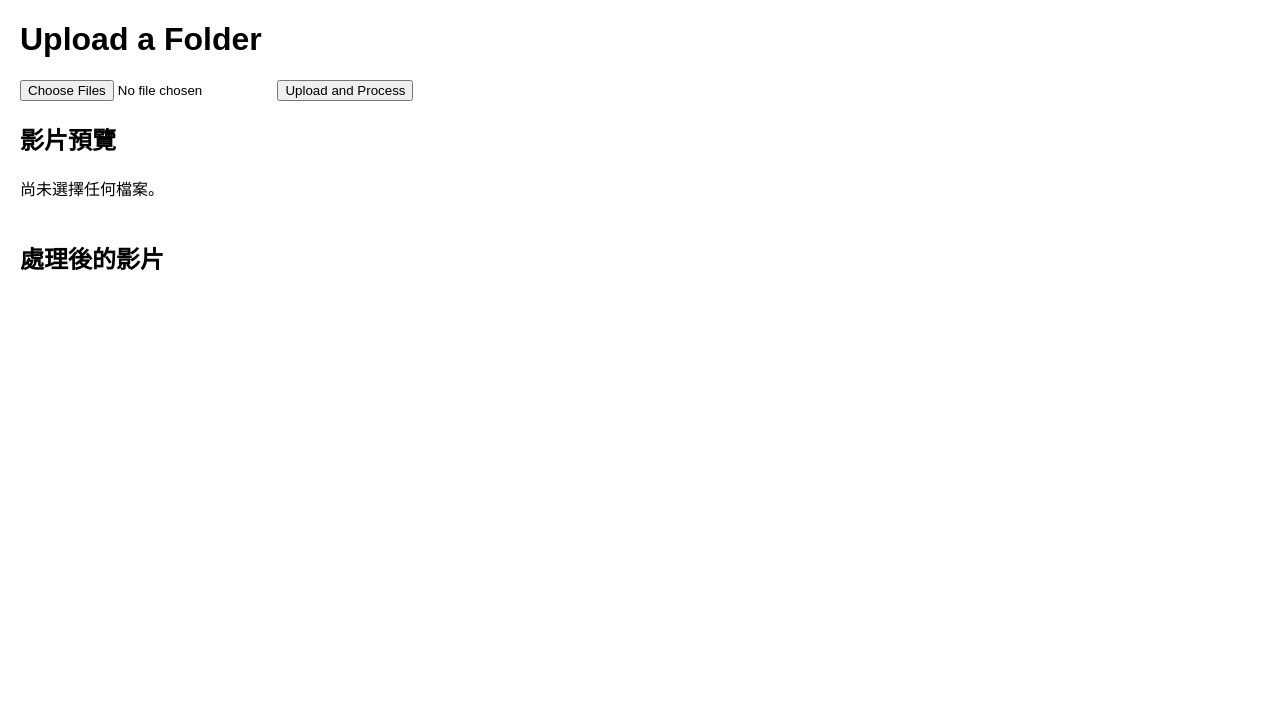
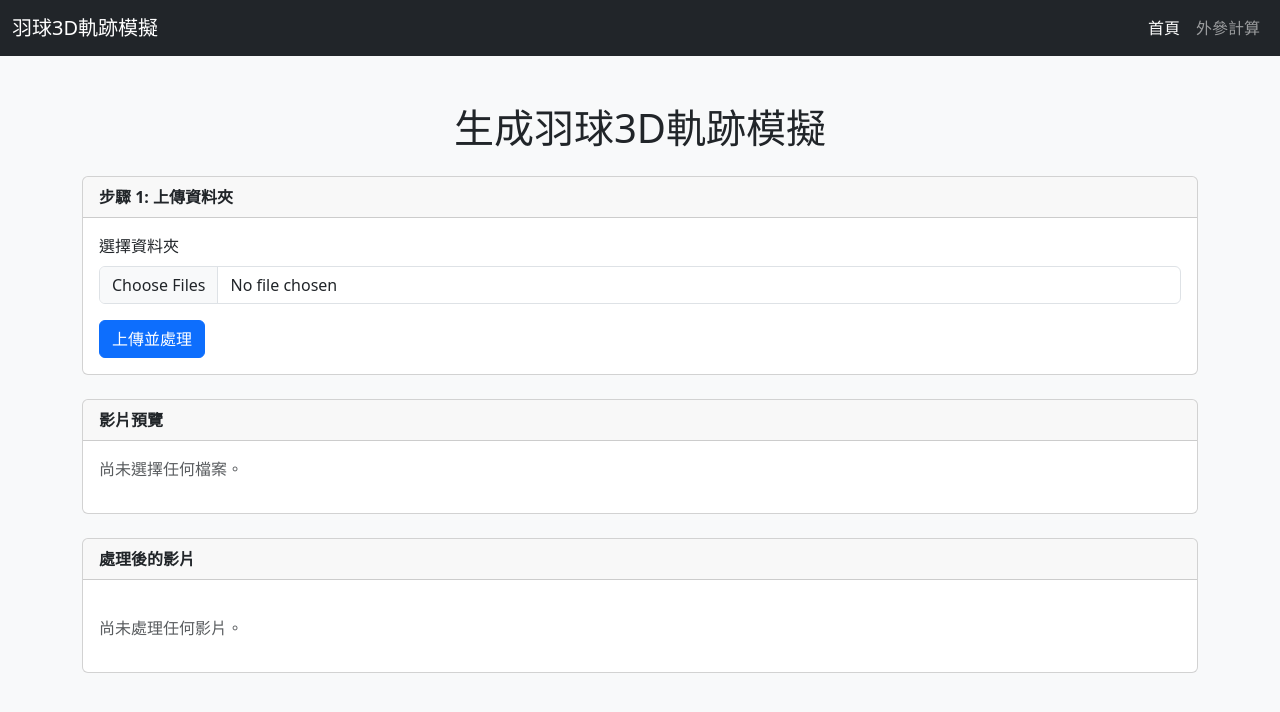
Before and after one commit to jasonkao402/NYCU_CV2024_Final_Project, a Flask app: page / in a window 1280 px wide. Shown: the top 712 px of the page. Run offline with Flask 3, Linux system fonts and the light colour scheme.

Commit message:
Update UI for simulation page

```diff
--- a/templates/index.html
+++ b/templates/index.html
@@ -1,13 +1,18 @@
 <!DOCTYPE html>
-<html lang="en">
+<html lang="zh-Hant">
   <head>
-    <meta charset="UTF-8">
-    <meta name="viewport" content="width=device-width, initial-scale=1.0">
-    <title>Upload Folder</title>
+    <meta charset="UTF-8" />
+    <meta name="viewport" content="width=device-width, initial-scale=1.0" />
+    <title>羽球3D軌跡模擬影片生成</title>
+    <!-- Bootstrap CSS -->
+    <link
+      href="https://cdn.jsdelivr.net/npm/bootstrap@5.3.0/dist/css/bootstrap.min.css"
+      rel="stylesheet"
+    />
     <style>
+      /* 自訂樣式 */
       body {
-            font-family: Arial, sans-serif;
-            margin: 20px;
+        background-color: #f8f9fa;
       }
       .video-container {
         margin-top: 20px;
@@ -17,7 +22,7 @@
         justify-content: flex-start;
       }
       .video-item {
-            width: 30%;
+        width: 100%;
         height: auto;
         object-fit: cover;
       }
@@ -27,7 +32,7 @@
         white-space: pre-wrap;
       }
       #loadingOverlay {
-            display: none;
+        display: none; /* 初始隱藏 */
         position: fixed;
         top: 0;
         left: 0;
@@ -41,91 +46,247 @@
         font-size: 18px;
         text-align: center;
       }
-        #loadingOverlay img {
-            margin-top: 10px;
+      /* 調整影片在卡片中的顯示 */
+      .video-card {
+        width: 100%;
+      }
+      @media (min-width: 576px) {
+        .video-card {
+          width: 48%;
+        }
+      }
+      @media (min-width: 992px) {
+        .video-card {
+          width: 31%;
+        }
       }
     </style>
   </head>
   <body>
-    <h1>Upload a Folder</h1>
+    <!-- 導航欄 -->
+    <nav class="navbar navbar-expand-lg navbar-dark bg-dark">
+      <div class="container-fluid">
+        <a class="navbar-brand" href="#">羽球3D軌跡模擬</a>
+        <button
+          class="navbar-toggler"
+          type="button"
+          data-bs-toggle="collapse"
+          data-bs-target="#navbarNav"
+          aria-controls="navbarNav"
+          aria-expanded="false"
+          aria-label="切換導航"
+        >
+          <span class="navbar-toggler-icon"></span>
+        </button>
+        <div class="collapse navbar-collapse" id="navbarNav">
+          <ul class="navbar-nav ms-auto">
+            <li class="nav-item">
+              <a class="nav-link active" aria-current="page" href="/">首頁</a>
+            </li>
+            <li class="nav-item">
+              <a class="nav-link" href="/extrinsic">外參計算</a>
+            </li>
+          </ul>
+        </div>
+      </div>
+    </nav>
+
+    <!-- 主容器 -->
+    <div class="container my-5">
+      <h1 class="text-center mb-4">生成羽球3D軌跡模擬</h1>
+
+      <!-- 上傳表單區塊 -->
+      <div class="card mb-4">
+        <div class="card-header">
+          <strong>步驟 1: 上傳資料夾</strong>
+        </div>
+        <div class="card-body">
           <form id="uploadForm">
-        <input id="folderInput" type="file" name="files" webkitdirectory directory multiple>
-        <button type="submit">Upload and Process</button>
+            <div class="mb-3">
+              <label for="folderInput" class="form-label">選擇資料夾</label>
+              <input
+                id="folderInput"
+                type="file"
+                name="files"
+                webkitdirectory
+                directory
+                multiple
+                class="form-control"
+              />
+            </div>
+            <button type="submit" class="btn btn-primary">上傳並處理</button>
           </form>
-
-    <div id="videoContainer">
-        <h2>影片預覽</h2>
-        <p>尚未選擇任何檔案。</p>
-    </div>
-
-    <div id="processedVideoContainer" class="video-container">
-        <h2>處理後的影片</h2>
-    </div>
-
-    <div id="loadingOverlay">
-        <div>
-            <p>處理中，請稍候...</p>
-            <img src="https://i.gifer.com/4V0b.gif" alt="Loading" width="50">
         </div>
       </div>
 
+      <!-- 影片預覽區塊 -->
+      <div class="card mb-4">
+        <div class="card-header">
+          <strong>影片預覽</strong>
+        </div>
+        <div class="card-body">
+          <div id="videoContainer">
+            <p class="text-muted">尚未選擇任何檔案。</p>
+          </div>
+        </div>
+      </div>
+
+      <!-- 處理後的影片區塊 -->
+      <div class="card mb-4">
+        <div class="card-header">
+          <strong>處理後的影片</strong>
+        </div>
+        <div class="card-body">
+          <div id="processedVideoContainer" class="video-container">
+            <p class="text-muted">尚未處理任何影片。</p>
+          </div>
+        </div>
+      </div>
+    </div>
+
+    <!-- 載入覆蓋層 -->
+    <div id="loadingOverlay" class="d-none">
+      <div>
+        <div class="spinner-border text-light" role="status">
+          <span class="visually-hidden">載入中...</span>
+        </div>
+        <p class="mt-3">處理中，請稍候...</p>
+      </div>
+    </div>
+
+    <!-- Bootstrap JS 和依賴 -->
+    <script src="https://cdn.jsdelivr.net/npm/bootstrap@5.3.0/dist/js/bootstrap.bundle.min.js"></script>
+
+    <!-- 修正後的 JavaScript -->
     <script>
-        const folderInput = document.getElementById('folderInput');
-        const videoContainer = document.getElementById('videoContainer');
-        const processedVideoContainer = document.getElementById('processedVideoContainer');
-        const uploadForm = document.getElementById('uploadForm');
-        const loadingOverlay = document.getElementById('loadingOverlay');
+      const folderInput = document.getElementById("folderInput");
+      const videoContainer = document.getElementById("videoContainer");
+      const processedVideoContainer = document.getElementById(
+        "processedVideoContainer"
+      );
+      const uploadForm = document.getElementById("uploadForm");
+      const loadingOverlay = document.getElementById("loadingOverlay");
 
-        folderInput.addEventListener('change', (event) => {
-            const videoFiles = Array.from(event.target.files).filter(file =>
-                file.type.startsWith('video/')
+      /**
+       * 顯示載入覆蓋層
+       */
+      function showLoadingOverlay() {
+        loadingOverlay.classList.remove("d-none");
+        loadingOverlay.classList.add("d-flex");
+      }
+
+      /**
+       * 隱藏載入覆蓋層
+       */
+      function hideLoadingOverlay() {
+        loadingOverlay.classList.add("d-none");
+        loadingOverlay.classList.remove("d-flex");
+      }
+
+      // 當選擇資料夾時，顯示影片預覽
+      folderInput.addEventListener("change", (event) => {
+        const videoFiles = Array.from(event.target.files).filter((file) =>
+          file.type.startsWith("video/")
         );
 
-            videoContainer.innerHTML = '<h2>影片預覽</h2>';
+        videoContainer.innerHTML = "<h5>影片預覽</h5>";
         if (videoFiles.length === 0) {
-                videoContainer.innerHTML += '<p>未找到任何影片檔案。</p>';
+          videoContainer.innerHTML +=
+            '<p class="text-muted">未找到任何影片檔案。</p>';
         } else {
-                videoFiles.forEach(file => {
-                    const videoElement = document.createElement('video');
+          const row = document.createElement("div");
+          row.className = "row";
+
+          videoFiles.forEach((file) => {
+            const col = document.createElement("div");
+            col.className = "col-12 col-sm-6 col-lg-4 mb-3";
+
+            const card = document.createElement("div");
+            card.className = "card h-100";
+
+            const videoElement = document.createElement("video");
             videoElement.src = URL.createObjectURL(file);
             videoElement.controls = true;
-                    videoElement.className = 'video-item';
-                    videoContainer.appendChild(videoElement);
+            videoElement.className = "card-img-top";
+
+            const cardBody = document.createElement("div");
+            cardBody.className = "card-body";
+
+            const cardTitle = document.createElement("h5");
+            cardTitle.className = "card-title";
+            cardTitle.textContent = file.name;
+
+            cardBody.appendChild(cardTitle);
+            card.appendChild(videoElement);
+            card.appendChild(cardBody);
+            col.appendChild(card);
+            row.appendChild(col);
           });
+
+          videoContainer.appendChild(row);
         }
       });
 
-        uploadForm.addEventListener('submit', async (event) => {
+      // 當提交表單時，上傳並處理資料夾
+      uploadForm.addEventListener("submit", async (event) => {
         event.preventDefault(); // 阻止表單提交後重新加載頁面
 
+        // 檢查是否有選擇檔案
+        if (folderInput.files.length === 0) {
+          alert("請選擇要上傳的資料夾。");
+          return;
+        }
+
         // 顯示處理中的提示和背景遮罩
-            loadingOverlay.style.display = 'flex';
+        showLoadingOverlay();
 
         const formData = new FormData();
-            Array.from(folderInput.files).forEach(file => formData.append('files', file));
+        Array.from(folderInput.files).forEach((file) =>
+          formData.append("files", file)
+        );
 
         try {
           // 提交表單並等待伺服器處理
-                const response = await fetch('/upload', {
-                    method: 'POST',
-                    body: formData
+          const response = await fetch("/upload", {
+            method: "POST",
+            body: formData,
           });
 
           if (response.ok) {
             const videoUrl = await response.text(); // 伺服器返回影片路徑
-                    const videoElement = document.createElement('video');
+            processedVideoContainer.innerHTML = ""; // 清空之前的內容
+
+            const col = document.createElement("div");
+            col.className = "col-12 col-sm-6 col-lg-4 mb-3";
+
+            const card = document.createElement("div");
+            card.className = "card h-100";
+
+            const videoElement = document.createElement("video");
             videoElement.src = videoUrl;
             videoElement.controls = true;
-                    videoElement.className = 'video-item';
-                    processedVideoContainer.appendChild(videoElement);
+            videoElement.className = "card-img-top";
+
+            const cardBody = document.createElement("div");
+            cardBody.className = "card-body";
+
+            const cardTitle = document.createElement("h5");
+            cardTitle.className = "card-title";
+            cardTitle.textContent = "3D軌跡模擬影片";
+
+            cardBody.appendChild(cardTitle);
+            card.appendChild(videoElement);
+            card.appendChild(cardBody);
+            col.appendChild(card);
+            processedVideoContainer.appendChild(col);
           } else {
-                    alert('Error during processing.');
+            alert("處理過程中發生錯誤。");
           }
         } catch (error) {
-                alert('An unexpected error occurred.');
+          alert("發生未預期的錯誤。");
         } finally {
           // 隱藏處理中的提示和背景遮罩
-                loadingOverlay.style.display = 'none';
+          hideLoadingOverlay();
         }
       });
     </script>
```
Lines whose indentation alone changed are shown as unchanged.
